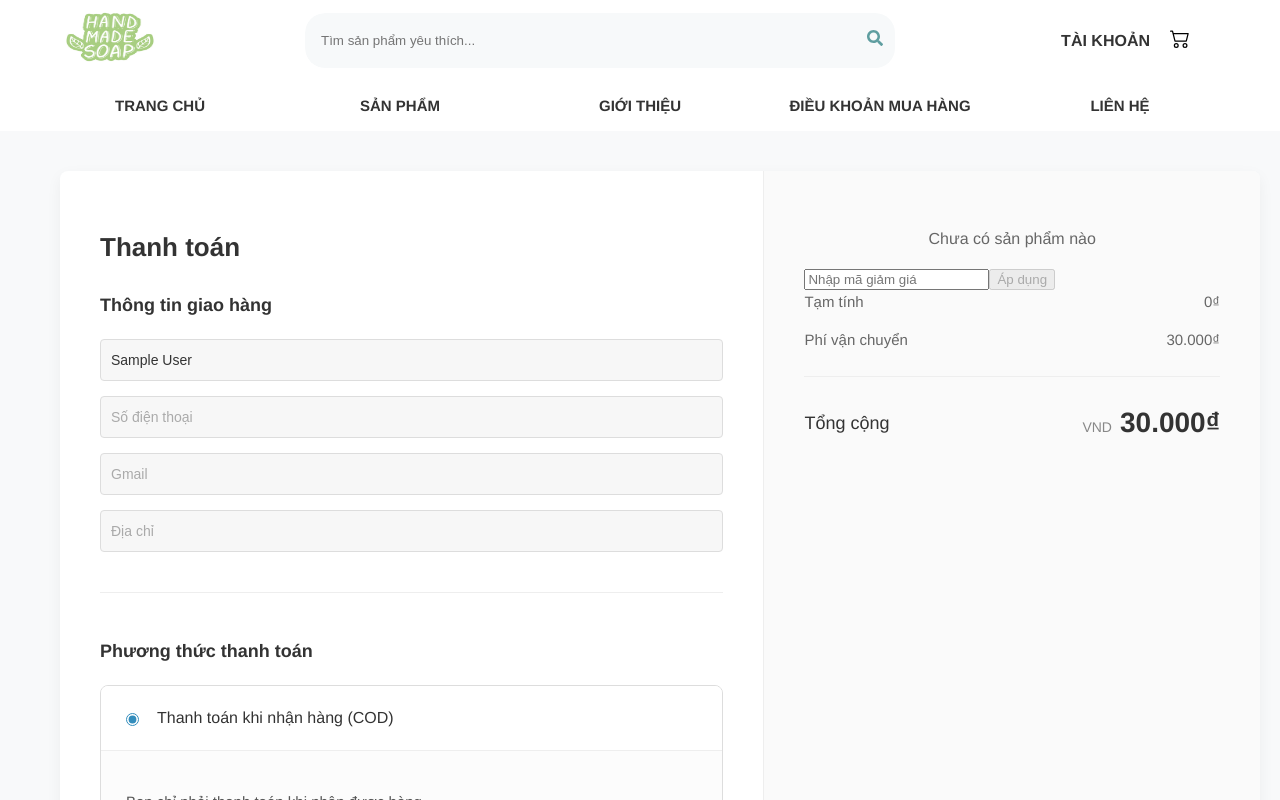
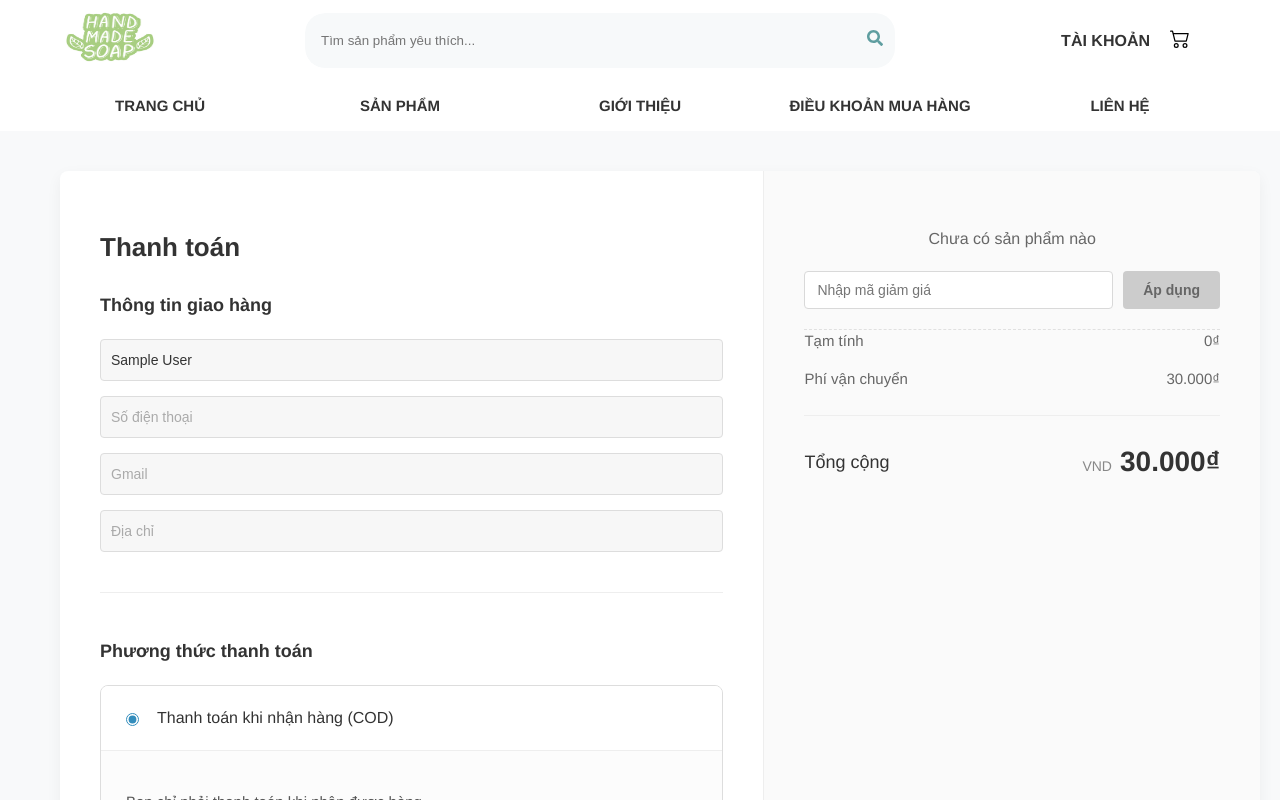
Before and after one commit to thomaspham252/web_fontend, a React (Create React App) app in the folder soap_website/: page /payment in a window 1280 px wide. Shown: the top 800 px of the page. Built offline with nearby package versions, Linux system fonts and the light colour scheme; sample sign-in values are in the browser's storage.

Commit message:
Update Voucher

```diff
--- /dev/null
+++ b/soap_website/src/assets/css/Voucher.css
@@ -0,0 +1,74 @@
+.voucher-container {
+    margin-top: 20px;
+    padding-bottom: 20px;
+    border-bottom: 1px dashed #e0e0e0;
+}
+
+.voucher-input-group {
+    display: flex;
+    gap: 10px;
+}
+
+.voucher-input-group input {
+    flex: 1;
+    padding: 10px 12px;
+    border: 1px solid #d9d9d9;
+    border-radius: 4px;
+    font-size: 14px;
+    outline: none;
+}
+
+.voucher-input-group input:focus {
+    border-color: #28a745;
+    box-shadow: 0 0 0 2px rgba(40, 167, 69, 0.2);
+}
+
+.voucher-input-group input:disabled {
+    background-color: #f5f5f5;
+    cursor: not-allowed;
+}
+
+.btn-apply-voucher {
+    background-color: #28a745;
+    color: white;
+    border: none;
+    padding: 0 20px;
+    border-radius: 4px;
+    font-weight: 600;
+    font-size: 14px;
+    cursor: pointer;
+    white-space: nowrap;
+}
+
+.btn-apply-voucher:hover {
+    background-color: #218838;
+}
+
+.btn-apply-voucher:disabled {
+    background-color: #ccc;
+    cursor: not-allowed;
+    color: #666;
+}
+
+.voucher-msg {
+    display: block;
+    margin-top: 8px;
+    font-size: 13px;
+    font-weight: 500;
+}
+
+.voucher-msg.success {
+    color: #28a745;
+}
+
+.voucher-msg.error {
+    color: #dc3545;
+}
+
+.price-row.discount-row {
+    color: #28a745;
+    font-weight: bold;
+    border-top: 1px dashed #eee;
+    padding-top: 10px;
+    margin-top: 5px;
+}
--- a/soap_website/src/pages/checkout/Payment.jsx
+++ b/soap_website/src/pages/checkout/Payment.jsx
@@ -331,6 +331,13 @@ const Payment = () => {
                             <span>Phí vận chuyển</span>
                             <span>{shippingFee === 0 ? "—" : formatCurrency(shippingFee)}</span>
                         </div>
+
+                        {discount > 0 && (
+                            <div className="price-row" style={{ color: '#28a745', fontWeight: 'bold' }}>
+                                <span>Giảm giá</span>
+                                <span>- {formatCurrency(discount)}</span>
+                            </div>
+                        )}
                     </div>
 
                     <div className="total-section">
--- a/soap_website/src/pages/checkout/Voucher.jsx
+++ b/soap_website/src/pages/checkout/Voucher.jsx
@@ -1,4 +1,5 @@
 import React from 'react';
+import '../../assets/css/Voucher.css';
 
 const Voucher = ({
                      code,
```
